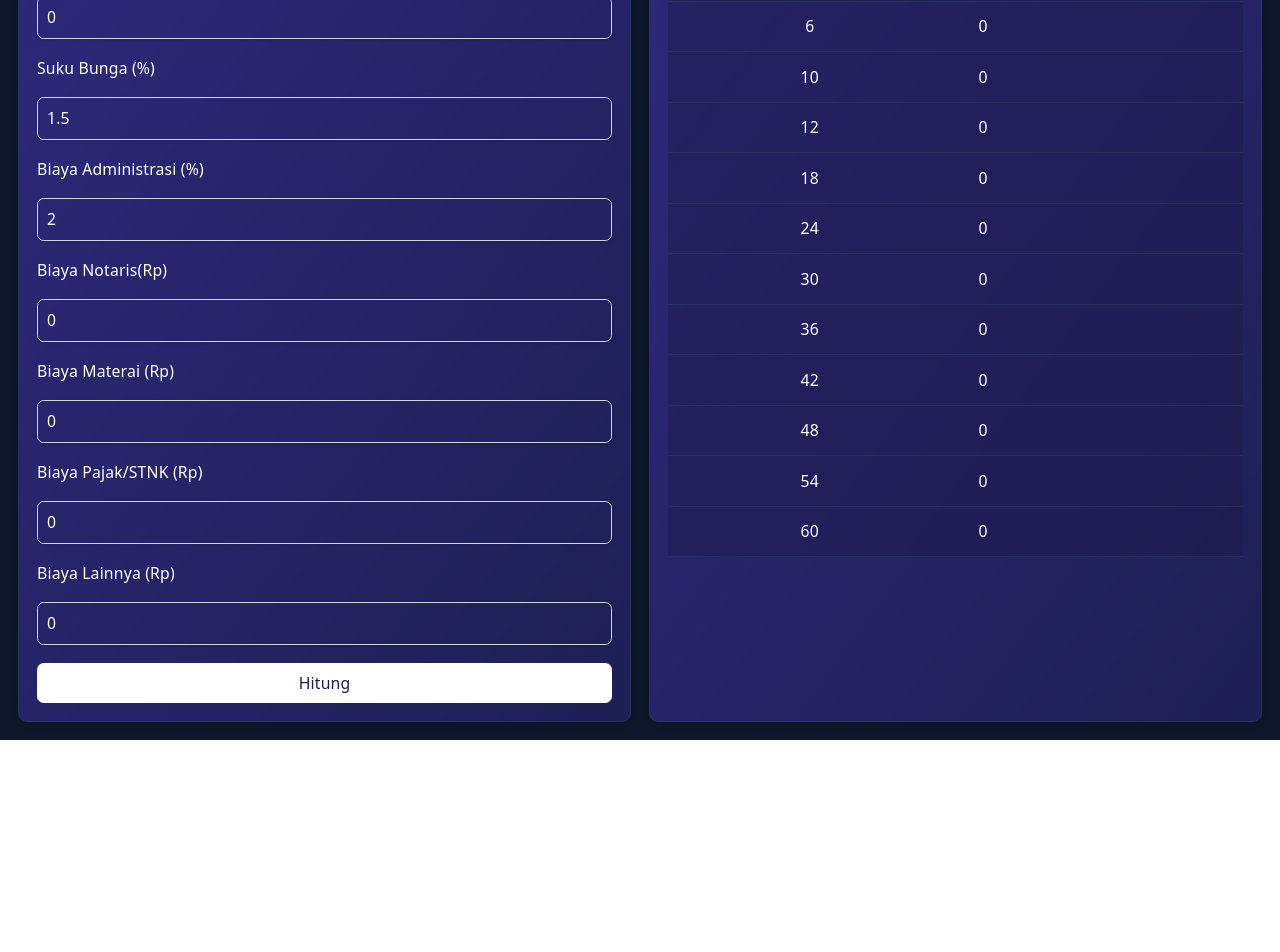
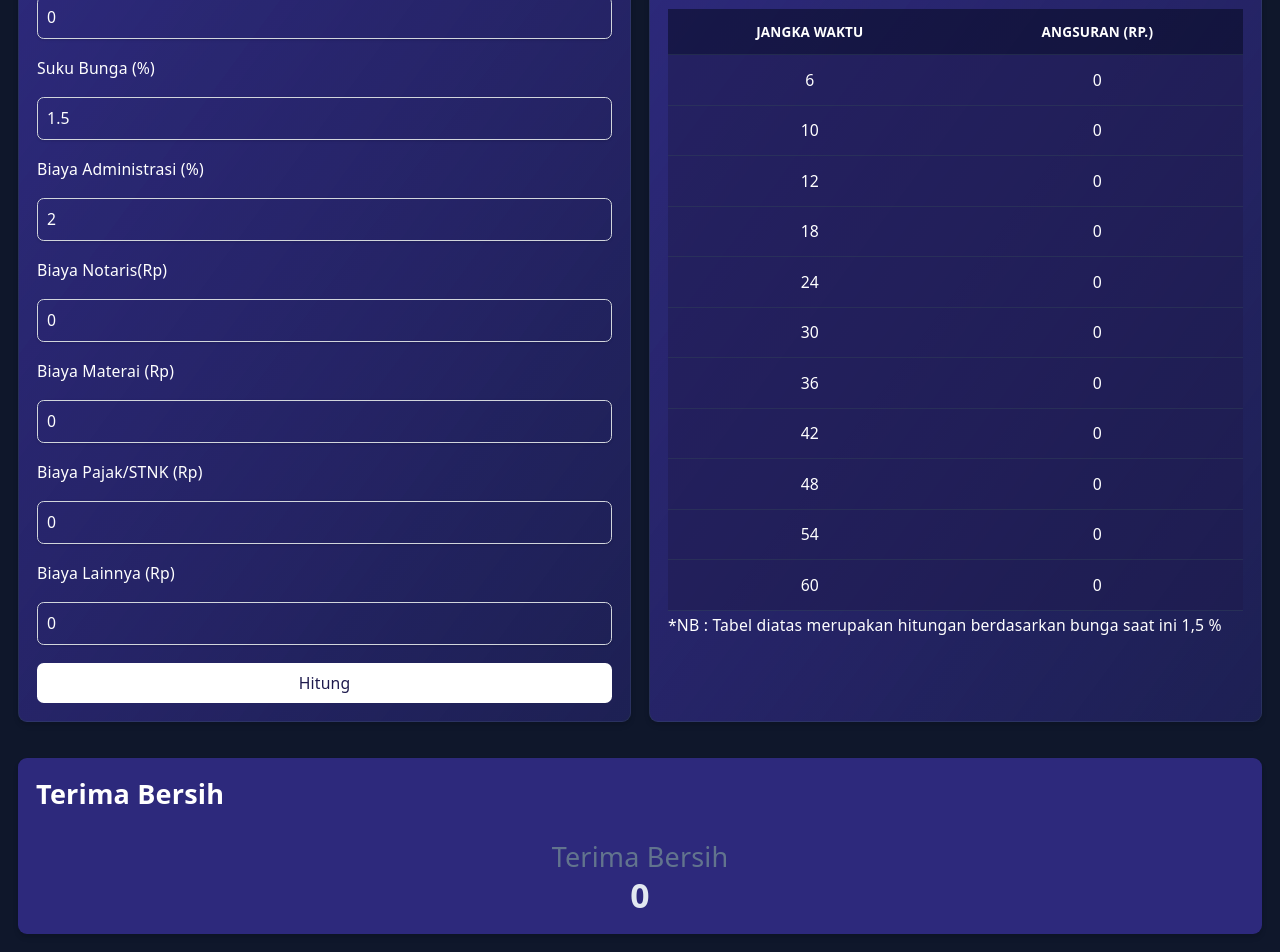
Before and after one commit to vickyyogi/simulasi-angsuran, a React (Vite) app: page / in a window 1280 px wide. Shown: the part 198-1150 px from the top of the page. Before the commit the page ends 938 px from the top, so only its background shows below. Built offline with nearby package versions, Linux system fonts and the light colour scheme.

Commit message:
separuh jalan

```diff
--- a/src/components/Deposito.jsx
+++ b/src/components/Deposito.jsx
@@ -1,6 +1,7 @@
 import Header from "./Header"
 import './style.comp.css'
 import {useState} from 'react'
+import { converToRupiah } from "./convertRupiah"
 
 function Deposito(){
 
@@ -13,16 +14,6 @@ function Deposito(){
 
     const convertDecimal = parseFloat(formData.interestRate) /100;
 
-    const converToRupiah = (num) =>{
-        if (isNaN(num)) return 'Rp.0';
-        return new Intl.NumberFormat('id-ID', {
-            style:'currency',
-            currency:'IDR',
-            minimumFractionDigits:0,
-            maximumFractionDigits:0
-        }).format(num);
-    }
-
     const bungaDeposito = (e) => {
         e.preventDefault();
 
@@ -31,6 +22,8 @@ function Deposito(){
 
         setResult({hasilDeposito, deposite})
     }
+
+
     return (
         <div className="grid md:grid-cols-2 gap-4 p-4">
             <div className=" bg-gradient-to-br bg-indigo-900/90 to-slate-900/50 p-4 rounded-lg shadow-md space-y-6">
--- a/src/components/Kredit.jsx
+++ b/src/components/Kredit.jsx
@@ -24,6 +24,11 @@ function Kredit(){
 
         const plafond = parseInt(formData.loanAmount) || 0;
         const bunga = parseFloat(formData.interestRate) || 0;
+        const adm = parseFloat(formData.admFee) || 0;
+        const notaris = parseFloat(formData.notarisFee) || 0;
+        const materai = parseFloat(formData.materaiFee) || 0;
+        const lain = parseFloat(formData.lainnyaFee) || 0;
+        const pajak = parseFloat(formData.pajakStnkFee) || 0;
 
         const creditFlat = {};
 
@@ -31,15 +36,21 @@ function Kredit(){
             creditFlat[tenor] = Math.ceil(((((plafond * (bunga/100)) * tenor) + plafond)/ tenor)/ 500 ) * 500;
         })
 
+        const nettLoan = plafond - ((adm/100 * plafond) + notaris + materai + lain + pajak);
+
         setResult({
             jw,
-            creditFlat
+            creditFlat,
+            nettLoan
         })
     }
 
     return (
+
+        <>
         <div className="grid md:grid-cols-2 gap-4 p-4 max-w-7xl mx-auto">
-            <div className=" bg-gradient-to-br bg-indigo-900/90 to-slate-900/50 border border-slate-700/50 p-4 rounded-lg shadow-md space-y-6">
+            {/** untuk form section */}
+            <div className=" bg-linear-to-br bg-indigo-900/90 to-slate-900/50 border border-slate-700/50 p-4 rounded-lg shadow-md space-y-6">
                 <h2 className="text-2xl font-semibold mb-2 text-blue-50">Simulasi Kredit</h2>
                 <form className="space-y-4 text-white text-sm" onSubmit={countCredit}>
 
@@ -61,21 +72,24 @@ function Kredit(){
                     <button type="submit" className="w-full bg-white text-indigo-950 py-2 px-4 rounded-md hover:bg-indigo-600 hover:text-white transition-colors cursor-pointer" >Hitung</button>
                 </form>
             </div>
-            <div className="bg-gradient-to-br bg-indigo-900/90 to-slate-900/50 border border-slate-700/50 p-4 rounded-lg shadow-md space-y-6 text-white">
-                <h2 className="text-2xl font-semibold mb-2">Hasil PA</h2>
+
+            {/* Untuk Daftar Angsuran */}
+            <div className="bg-linear-to-br bg-indigo-900/90 to-slate-900/50 border border-slate-700/50 p-4 rounded-lg shadow-md space-y-6 text-white">
+                <h2 className="text-2xl font-semibold mb-2">Daftar Angsuran</h2>
+                <p>Untuk Pinjaman Flat</p>
                 <div className="overflow-x-auto">
                     <table className="w-full text-sm text-left text-white">
-                    <thead className="text-xs text-white uppercase bg-indigo-950/50 border-b border-slate-700/50">
+                    <thead className="text-center text-xs text-white uppercase bg-slate-950/50 border-b border-slate-700/50">
                         <tr>
-                            <td className="px-6 py-3">Jangka Waktu</td>
-                            <td className="px-6 py-3">Angsuran (Rp.)</td>
+                            <td className="px-6 py-3 font-semibold">Jangka Waktu</td>
+                            <td className="px-6 py-3 font-semibold">Angsuran (Rp.)</td>
                         </tr>
                     </thead>
                     <tbody className="bg-indigo-950/50 divide-amber-50/50 divide-y">
                         {
                             jw.map((t)=>{
                                 return (
-                                    <tr key={t} className="border-b border-slate-700/50">
+                                    <tr key={t} className="text-center border-b border-slate-700/50">
                                         <td className="px-6 py-3 text-center">{t}</td>
                                         <td className="px-6 py-3">{result ? converToRupiah(result.creditFlat[t]) : 0}</td>
                                     </tr>
@@ -84,9 +98,20 @@ function Kredit(){
                         }
                     </tbody>
                 </table>
+                <span className="font-light text-sm">*NB : Tabel diatas merupakan hitungan berdasarkan bunga saat ini 1,5 %</span>
                 </div>
             </div>
         </div>
+        <div className="grid md:grid-cols-1 p-4 max-w-7xl mx-auto">
+            <div className="bg-linear-to-br bg-indigo-900/90 p-4 rounded-lg shadow-md space-y-6">
+                <h2 className="font-semibold text-2xl text-white">Terima Bersih</h2>
+                <div className="text-center">
+                    <span className="text-2xl text-slate-500">Terima Bersih</span><br/>
+                    <span className="font-semibold text-3xl text-slate-200">{result ? converToRupiah(result.nettLoan):'0'}</span>
+                </div>
+            </div>
+        </div>
+        </>
     );
 }
 
```
